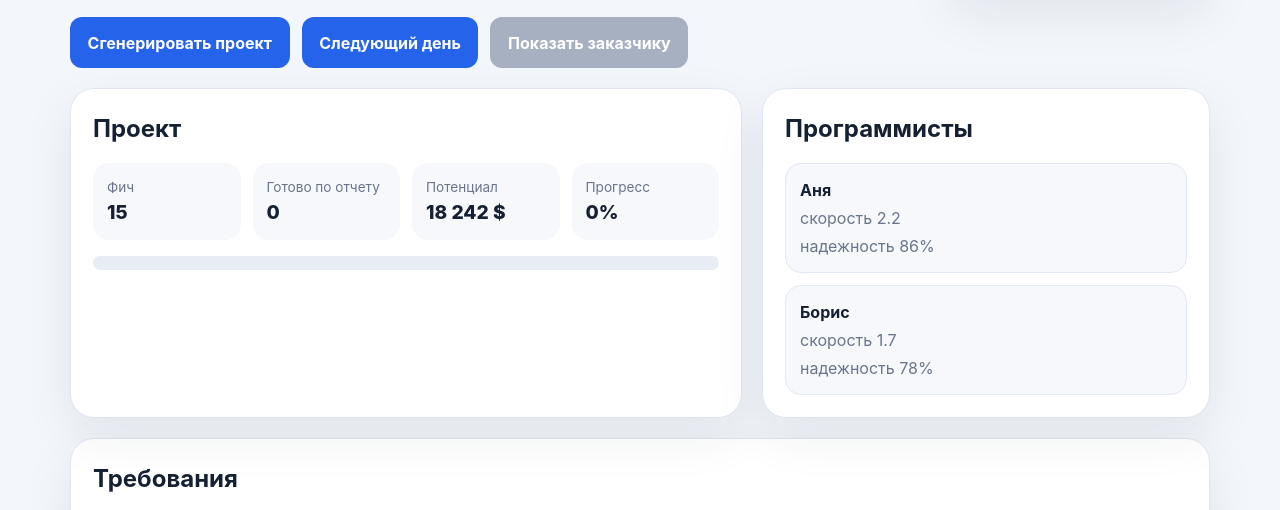
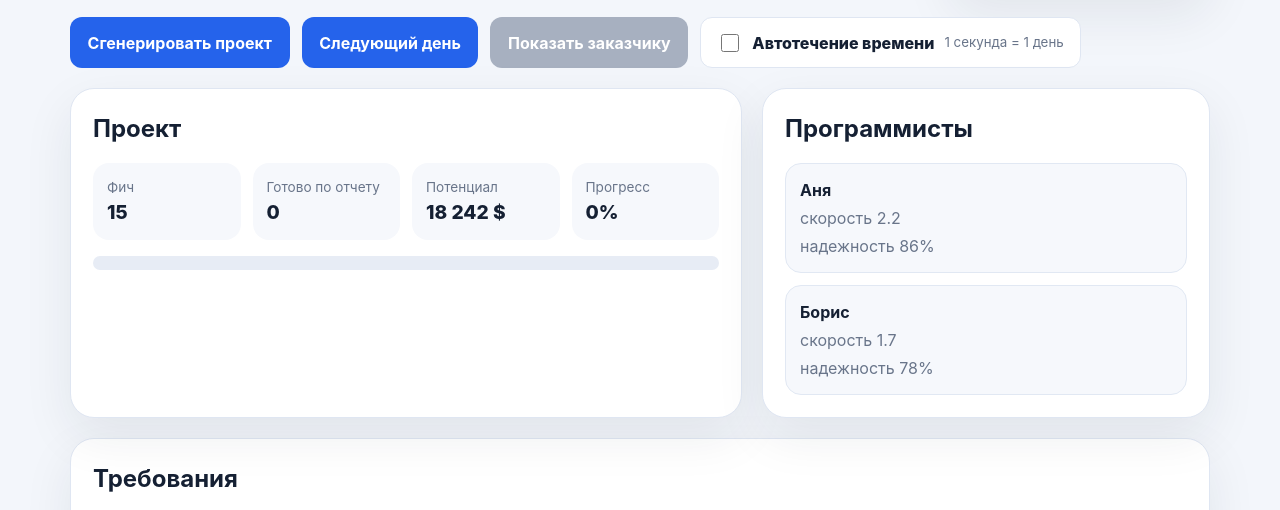
Before and after one commit to kant2002/programming-game-simulation, a website built with Vite: page apps/web/index.html in a window 1280 px wide. Shown: the part 221-731 px from the top of the page. Built offline with nearby package versions, Linux system fonts and the light colour scheme.

Commit message:
Auto time

```diff
--- a/apps/web/src/main.js
+++ b/apps/web/src/main.js
@@ -9,13 +9,44 @@ import "./styles.css";
 
 const app = document.querySelector("#app");
 let game = createGame();
+let autoTimerId = null;
 
 render();
+
+function isAutoRunning() {
+  return autoTimerId !== null;
+}
+
+function startAutoTime() {
+  if (isAutoRunning() || game.project.status !== "active") {
+    return;
+  }
+
+  autoTimerId = window.setInterval(() => {
+    if (game.project.status !== "active") {
+      render();
+      return;
+    }
+
+    advanceDay(game);
+    render();
+  }, 1000);
+}
+
+function stopAutoTime() {
+  if (autoTimerId === null) {
+    return;
+  }
+
+  window.clearInterval(autoTimerId);
+  autoTimerId = null;
+}
 
 function render() {
   const project = game.project;
   const summary = getProjectSummary(project);
   const presentation = project.presentation;
+  const autoRunning = isAutoRunning();
 
   app.innerHTML = `
     <section class="hero">
@@ -36,10 +67,20 @@ function render() {
 
     <section class="toolbar">
       <button data-action="new-project">Сгенерировать проект</button>
-      <button data-action="next-day" ${project.status !== "active" ? "disabled" : ""}>Следующий день</button>
+      ${autoRunning ? "" : `<button data-action="next-day" ${project.status !== "active" ? "disabled" : ""}>Следующий день</button>`}
       <button data-action="present" ${project.status !== "active" || summary.reportedDone === 0 ? "disabled" : ""}>
         Показать заказчику
       </button>
+      <label class="auto-control ${autoRunning ? "active" : ""}">
+        <input
+          type="checkbox"
+          data-action="auto-time"
+          ${autoRunning ? "checked" : ""}
+          ${project.status !== "active" ? "disabled" : ""}
+        />
+        <span>Автотечение времени</span>
+        <small>1 секунда = 1 день</small>
+      </label>
     </section>
 
     <section class="grid">
@@ -99,13 +140,26 @@ function render() {
     render();
   });
 
-  app.querySelector('[data-action="next-day"]').addEventListener("click", () => {
-    advanceDay(game);
+  const nextDayButton = app.querySelector('[data-action="next-day"]');
+  if (nextDayButton) {
+    nextDayButton.addEventListener("click", () => {
+      advanceDay(game);
+      render();
+    });
+  }
+
+  app.querySelector('[data-action="present"]').addEventListener("click", () => {
+    presentToCustomer(game);
     render();
   });
 
-  app.querySelector('[data-action="present"]').addEventListener("click", () => {
-    presentToCustomer(game);
+  app.querySelector('[data-action="auto-time"]').addEventListener("change", (event) => {
+    if (event.target.checked) {
+      startAutoTime();
+    } else {
+      stopAutoTime();
+    }
+
     render();
   });
 }
--- a/apps/web/src/styles.css
+++ b/apps/web/src/styles.css
@@ -92,10 +92,46 @@ button:disabled {
 }
 
 .toolbar {
+  align-items: stretch;
   display: flex;
   flex-wrap: wrap;
   gap: 12px;
   margin-bottom: 20px;
+}
+
+.auto-control {
+  align-items: center;
+  background: white;
+  border: 1px solid #dfe6f2;
+  border-radius: 12px;
+  cursor: pointer;
+  display: flex;
+  gap: 10px;
+  padding: 0.75rem 1rem;
+}
+
+.auto-control.active {
+  background: #eefbf7;
+  border-color: #14b8a6;
+}
+
+.auto-control input {
+  accent-color: #14b8a6;
+  height: 18px;
+  width: 18px;
+}
+
+.auto-control span {
+  font-weight: 800;
+}
+
+.auto-control small {
+  color: #69758a;
+}
+
+.auto-control:has(input:disabled) {
+  cursor: not-allowed;
+  opacity: 0.65;
 }
 
 .grid {
```
